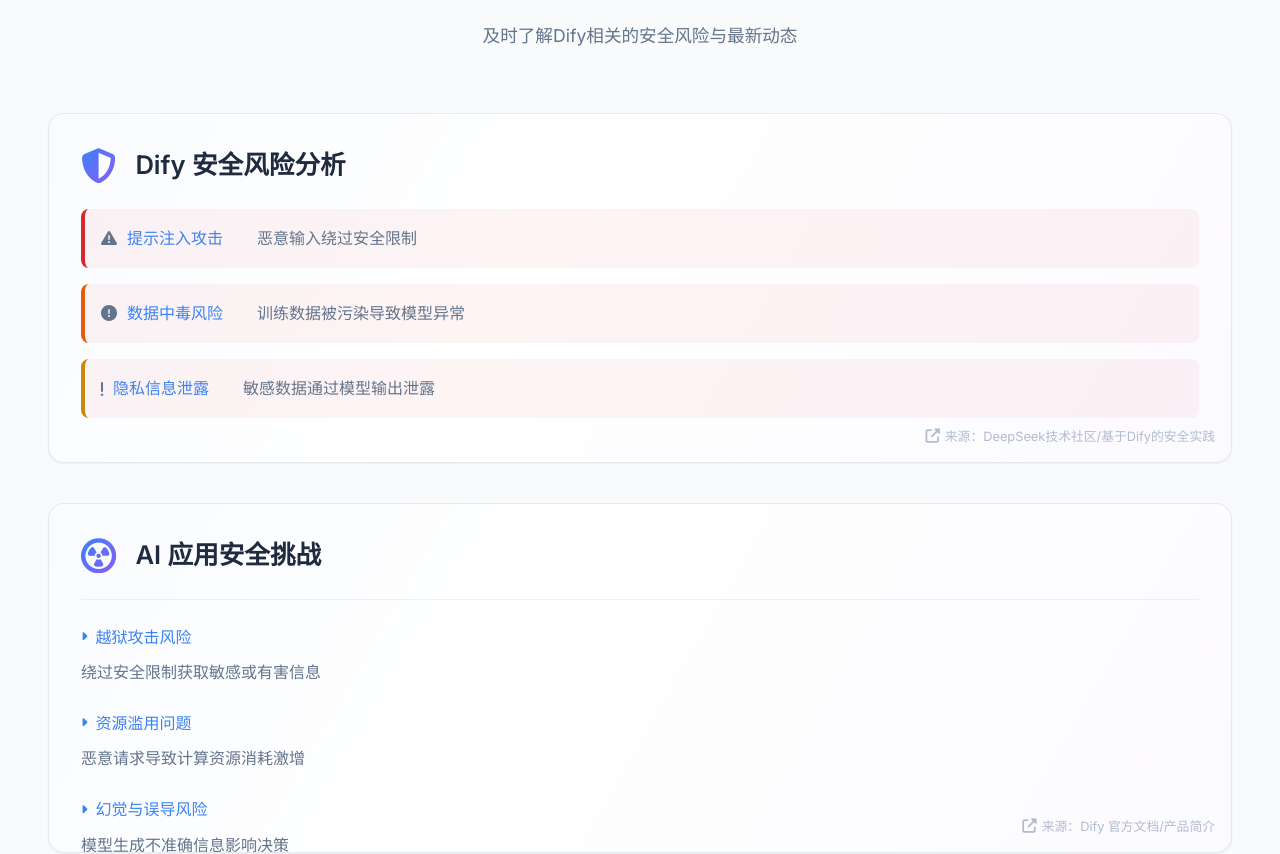
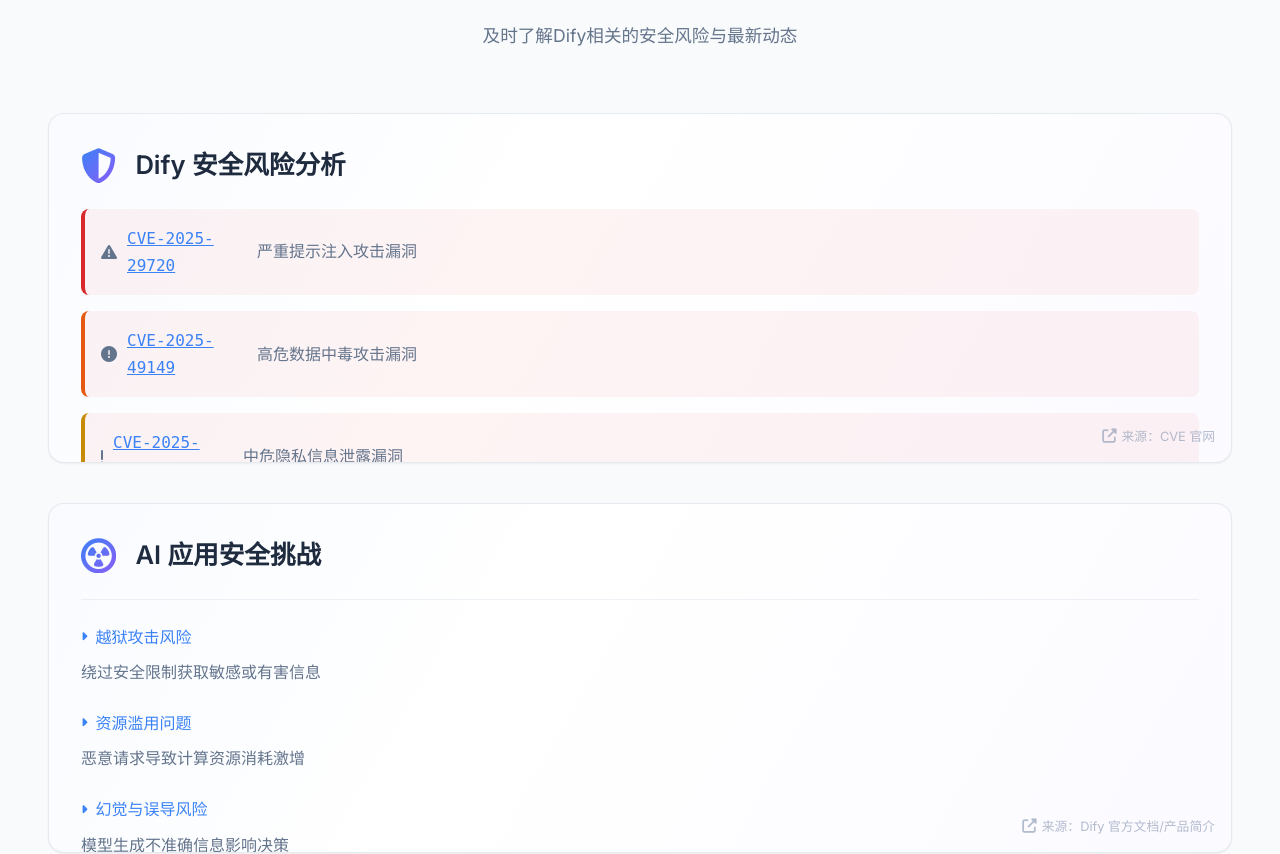
Before and after one commit to hhhhasy/bigmodel, a Django app: page /Dify/ in a window 1280 px wide. Shown: the part 2882-3736 px from the top of the page. Run offline with Django 4.2, Linux system fonts and the light colour scheme; data that the repository does not hold is empty; parts of the project's set-up code (start-up, migrations or seed data) failed here and were passed over.

Commit message:
cve link

```diff
--- a/mysite/difyhome/templates/difyhome/home.html
+++ b/mysite/difyhome/templates/difyhome/home.html
@@ -1142,7 +1142,7 @@
 
             <div class="chart-container">
                 <!-- Dify 安全风险分析 -->
-                <div class="neon-card chart-card" onclick="window.open('https://deepseek.csdn.net/67e384ed552ea4594ed90c67.html','_blank')">
+                <div class="neon-card chart-card">
                     <div class="card-header">
                         <i class="fas fa-shield-alt card-icon"></i>
                         <h3 class="card-title">Dify 安全风险分析</h3>
@@ -1151,24 +1151,24 @@
                         <div class="vulnerability-matrix">
                             <div class="vul-item critical">
                                 <i class="fas fa-exclamation-triangle"></i>
-                                <span class="cve-id">提示注入攻击</span>
-                                <span class="vul-desc">恶意输入绕过安全限制</span>
+                                <a href="https://www.cve.org/CVERecord?id=CVE-2025-29720" target="_blank" class="cve-id">CVE-2025-29720</a>
+                                <span class="vul-desc">严重提示注入攻击漏洞</span>
                             </div>
                             <div class="vul-item high">
                                 <i class="fas fa-exclamation-circle"></i>
-                                <span class="cve-id">数据中毒风险</span>
-                                <span class="vul-desc">训练数据被污染导致模型异常</span>
+                                <a href="https://www.cve.org/CVERecord?id=CVE-2025-49149" target="_blank" class="cve-id">CVE-2025-49149</a>
+                                <span class="vul-desc">高危数据中毒攻击漏洞</span>
                             </div>
                             <div class="vul-item medium">
                                 <i class="fas fa-exclamation"></i>
-                                <span class="cve-id">隐私信息泄露</span>
-                                <span class="vul-desc">敏感数据通过模型输出泄露</span>
+                                <a href="https://www.cve.org/CVERecord?id=CVE-2025-1796" target="_blank" class="cve-id">CVE-2025-1796</a>
+                                <span class="vul-desc">中危隐私信息泄露漏洞</span>
                             </div>
                         </div>
                     </div>
                     <div class="citation-tag">
                         <i class="fas fa-external-link-alt"></i>
-                        来源：DeepSeek技术社区/基于Dify的安全实践
+                        来源：CVE 官网
                     </div>
                 </div>
 
```
